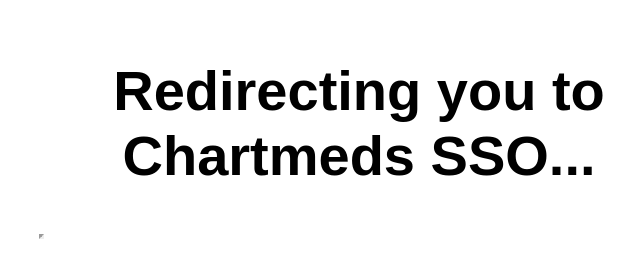
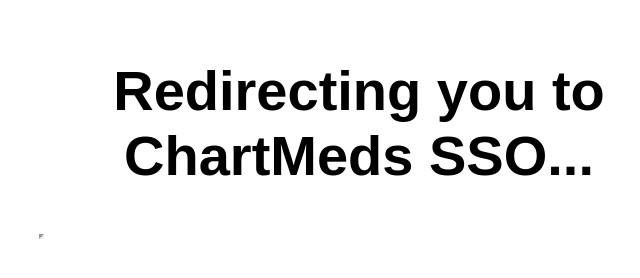
Before and after one commit to DevereuxCorporate/chartmeds-webapp, a website: page src/index.html in a window 1280 px wide. Shown: the full height of the page, 281-921 px from the left. Drawn offline with Linux system fonts and the light colour scheme; grey boxes are pictures that could not be loaded.

Commit message:
Update index.html

```diff
--- a/src/index.html
+++ b/src/index.html
@@ -6,12 +6,12 @@
   <meta name="viewport" content="width=device-width, initial-scale=1.0">
   <meta http-equiv="Refresh" content="7; url='https://myapps.microsoft.com/signin/c842c076-bacb-4c7b-8044-a44d733681c0?tenantId=a0b51ecc-3434-44c8-b73d-05778a16d505'" />
   <link rel="stylesheet" href="styles.css">
-  <title>Chartmeds SSO</title>
+  <title>ChartMeds SSO Redirect</title>
 </head>
 
 <body>
   <main>
-    <h1>Redirecting you to Chartmeds SSO...</h1>
+    <h1>Redirecting you to ChartMeds SSO...</h1>
     <iframe src="https://chartmeds.com/ChartMeds/Login" height="1" width="1" loading="eager"></iframe>
     <link rel="preload" href="https://chartmeds.com/ChartMeds/Login">
   </main>
```
